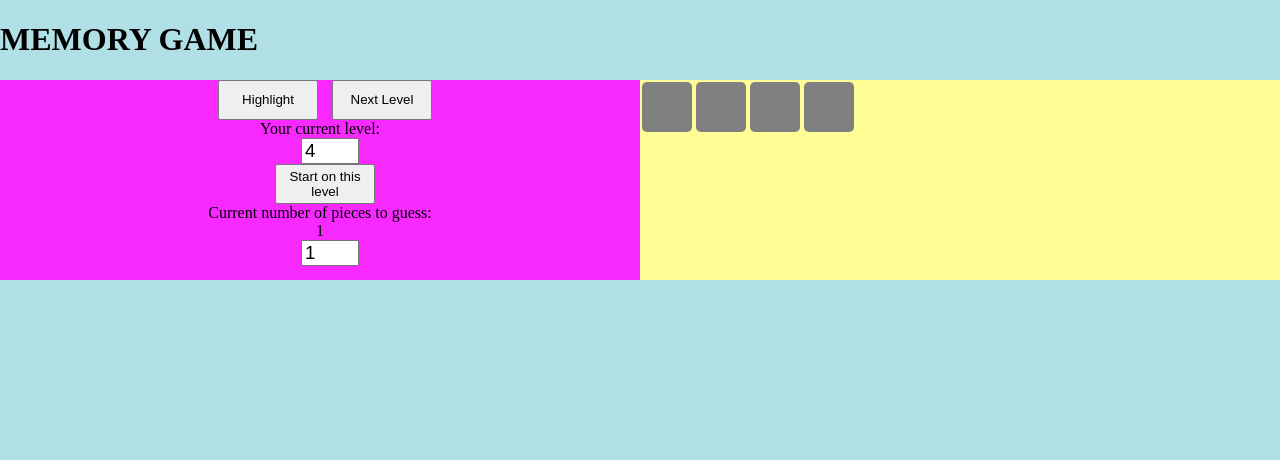
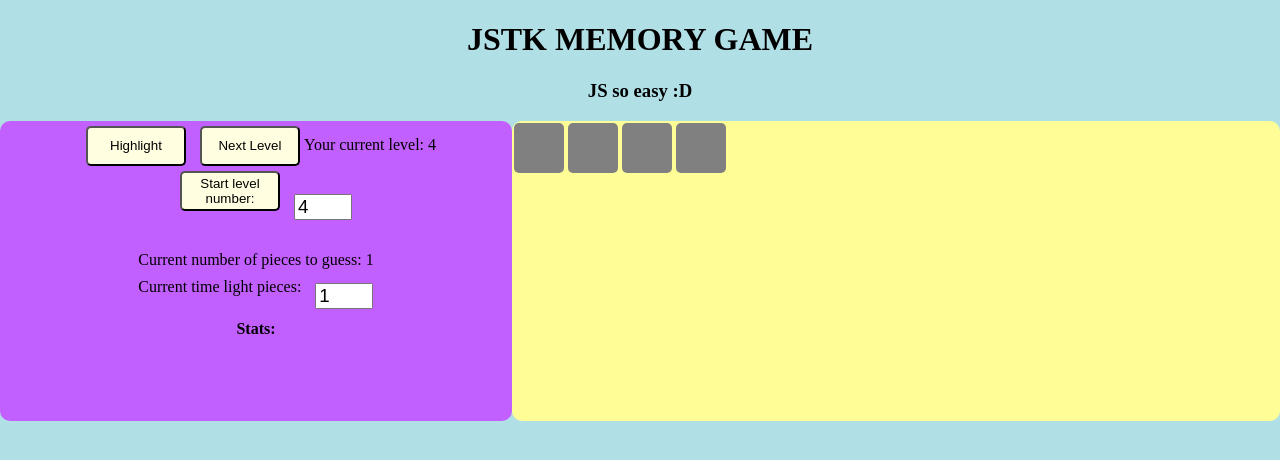
Before and after one commit to KaliszukTomasz/MemoryGame_JS, a website: page index.html in a window 1280 px wide. Both pictures are taken after a click on the button "Highlight". Drawn offline with Linux system fonts and the light colour scheme.

Commit message:
Block pieces on start livel. Can't click when blue, red or green. New mock test.

```diff
--- a/index.html
+++ b/index.html
@@ -3,30 +3,39 @@
 
 <head>
     <meta charset="UTF-8">
-    <title>Memory game</title>
+    <title>JSTK Memory game</title>
     <link rel="stylesheet" href="styles.css">
+    <h1 class="headTitle">JSTK MEMORY GAME</h1>
+    <h3 class="headTitle">JS so easy :D</h3>
 </head>
 <body>
-<h1>MEMORY GAME</h1>
 
-<div id="bothsites">
-    <div id="leftsite">
+<div id="bothPanels">
+    <div id="leftPanel">
 
             <button onclick="controller.startGame()"> Highlight</button>
             <button onclick="controller.startNextLevel()"> Next Level</button>
 
 
         <!--<div><input type="number" /></div>-->
-        <div>Your current level:</div>
-        <div><input id="levelNumberInput" type="number" value="4"  min="4" max="100"/></div>
-        <button onclick="controller.startGameOnLevel()"> Start on this level </button>
+        <div class="textLines">Your current level:</div>
+        <div class="textLines" id="currentLevel">Start game, to see Your level!</div>
+
+        <div>
+        <button onclick="controller.startGameOnLevel()"> Start level number: </button>
+        <input class="quantity" id="levelNumberInput" type="number" value="4"  min="4" max="100"/>
+        </div><br><br>
+
         <div class="textLines">Current number of pieces to guess:</div>
-        <div class="textLines" id="numberPiecesToGuess"> some text</div>
+        <div class="textLines" id="numberPiecesToGuess"> 0</div><br>
 
-        <div><input id="lightPiecesDuration" type="number" value="1"  min="1" max="100"/></div>
+        <div class="textLines">Current time light pieces: </div>
+        <div class="textLines"><input id="lightPiecesDuration" type="number" value="1"  min="1" max="100"/></div>
 
+        <h4>Stats:</h4>
+        <div id="percentageStats"></div>
     </div>
-    <div id="rightsite">
+    <div id="rightPanel">
         <span></span>
 
     </div>
--- a/js/controller.js
+++ b/js/controller.js
@@ -1,3 +1,4 @@
+'use strict';
 var gameState,
     controller = function () {
         var startGame = function () {
@@ -7,24 +8,26 @@ var gameState,
                 });
 
                 view.renderPieces(game.getPieces());
-
+6
             },
             shootPiece = function (pieces, pieceId) {
                 gameState = game.shootPiece(pieces, pieceId);
                 if (gameState === "gameOver") {
-                    // view.greenPiece(pieceId);
-                    // setTimeout(1000);
                     view.redPiece(pieceId);
                     view.bluePieces(pieces);
+                    view.disablePieces();
                     setTimeout(function () {
                         game.startGame();
                         view.renderPieces(game.getPieces());
+                        view.enablePieces();
                     }, 1000);
                 }
                 if (gameState === "nextLevel") {
                     view.greenPiece(pieceId);
+                    view.disablePieces();
                     setTimeout(function () {
                         startNextLevel(pieces.length);
+                        view.enablePieces();
                     }, 1000);
                 }
                 if (gameState === "guessedPiece") {
--- a/js/game.js
+++ b/js/game.js
@@ -1,3 +1,4 @@
+'use strict';
 var game = (function () {
 
     var initialNumberOfPieces = 4,
--- a/js/view.js
+++ b/js/view.js
@@ -1,3 +1,4 @@
+'use strict';
 var view = (function () {
     var getInitialNumberOfPieces = function () {
             return game.getPieces().length;
@@ -14,31 +15,31 @@ var view = (function () {
                 el.setAttribute("id", i);
                 el.setAttribute("class", "grayPiece")
                 el.onclick = function () {
-                    // debugger;
                     controller.shootPiece(pieces, parseInt(this.getAttribute("id")));
-                    // alert("Hello! I am an alert box!! " + this.getAttribute("id"));
-
                 };
+                el.classList.add("disable");
                 if (pieces[i].toGuess) {
                     el.setAttribute("class", "lightPiece");
                 }
-                document.getElementById("levelNumberInput").value = pieces.length;
-                document.getElementById("numberPiecesToGuess").innerText= Math.floor(pieces.length/2-1);
-                div = document.getElementById('rightsite');
+                document.getElementById("levelNumberInput").value = getCurrentNumberOfPieces(pieces);
+                document.getElementById("currentLevel").innerText = getCurrentNumberOfPieces(pieces);
+                document.getElementById("numberPiecesToGuess").innerText = Math.floor(pieces.length / 2 - 1);
+                div = document.getElementById('rightPanel');
                 div.appendChild(el);
+            }
+
+            setTimeout(function () {
+                elements = document.getElementById("rightPanel").children;
+                for (i = 0; i < elements.length; i++) {
+                    elements[i].setAttribute("class", "grayPiece");
+                    elements[i].classList.remove("disable");
+                }
 
 
-            }
-            setTimeout(function () {
-                elements = document.getElementById("rightsite").children;
-                for (i = 0; i < elements.length; i++) {
-                    elements[i].setAttribute("class", "grayPiece");
-                }
-
-            }, document.getElementById("lightPiecesDuration").value*1000);
+            }, document.getElementById("lightPiecesDuration").value * 1000);
         },
         clearWindow = function () {
-            const div = document.getElementById('rightsite');
+            const div = document.getElementById('rightPanel');
             while (div.firstChild) {
                 div.removeChild(div.firstChild);
             }
@@ -59,15 +60,27 @@ var view = (function () {
                     document.getElementById(i).setAttribute("class", "lightPiece");
                 }
             }
-        }
+        },
 
-    ;
+        disablePieces = function () {
+            document.getElementById("rightPanel").classList.add("disable");
+        },
+
+        enablePieces = function () {
+            document.getElementById("rightPanel").classList.remove("disable");
+        },
+
+        getCurrentNumberOfPieces = function (pieces) {
+            return pieces.length;
+        };
 
     return {
         'getInitialNumberOfPieces': getInitialNumberOfPieces,
         'renderPieces': renderPieces,
         'greenPiece': greenPiece,
         'redPiece': redPiece,
-        'bluePieces': bluePieces
+        'bluePieces': bluePieces,
+        'enablePieces': enablePieces,
+        'disablePieces': disablePieces
     }
 })();
--- a/package.json
+++ b/package.json
@@ -16,6 +16,7 @@
     "karma-jasmine": "^1.1.2"
   },
   "dependencies": {
-    "http-server": "^0.11.1"
+    "http-server": "^0.11.1",
+    "karma-coverage": "^1.1.2"
   }
 }
--- a/styles.css
+++ b/styles.css
@@ -3,33 +3,43 @@ body {
     margin: 0;
 }
 
-#leftsite :hover{
+.headTitle {
+    text-align: center;
+}
+#leftPanel :hover{
     opacity: 0.8;
 }
 
-#bothsites {
+#bothPanels {
     display: flex;
     justify-content: space-around;
+    overflow: auto;
+
 }
 
-#leftsite {
-    background: #f729ff;
-    height: 200px;
-    width: 50%;
+#leftPanel {
+    background: #c25fff;
+    height: 300px;
+    width: 40%;
     display: inline-block;
     justify-items: center;
+    border-radius: 10px;
 }
 
-#rightsite {
+#rightPanel {
     background: #fffd96;
-    width: 50%;
-    height: 200px;
+    width: 60%;
+    height: auto;
+    border-radius: 10px;
 }
 
 button {
     margin-left: 10px;
     width: 100px;
     height: 40px;
+    border-radius: 5px;
+    margin-top: 5px;
+    background-color: #fffee0;
 }
 
 span.grayPiece {
@@ -78,12 +88,18 @@ span.failShootedPiece {
 input {
     position: relative;
     left: 10px;
-    /*top: 10px;*/
+    top: 10px;
     width: 50px;
     height: 20px;
     font-size: 14pt;
 }
 
-textLines {
-    display: inline;
+.textLines {
+    display: inline-block;
+    text-wrap: inherit;
+    margin-top: 4px;
 }
+
+.disable {
+    pointer-events: none;
+}
```
Also changed, not shown: karma.conf.js (+11 -6 lines), test/game.test.js (+56 -30 lines), 2 other files.
